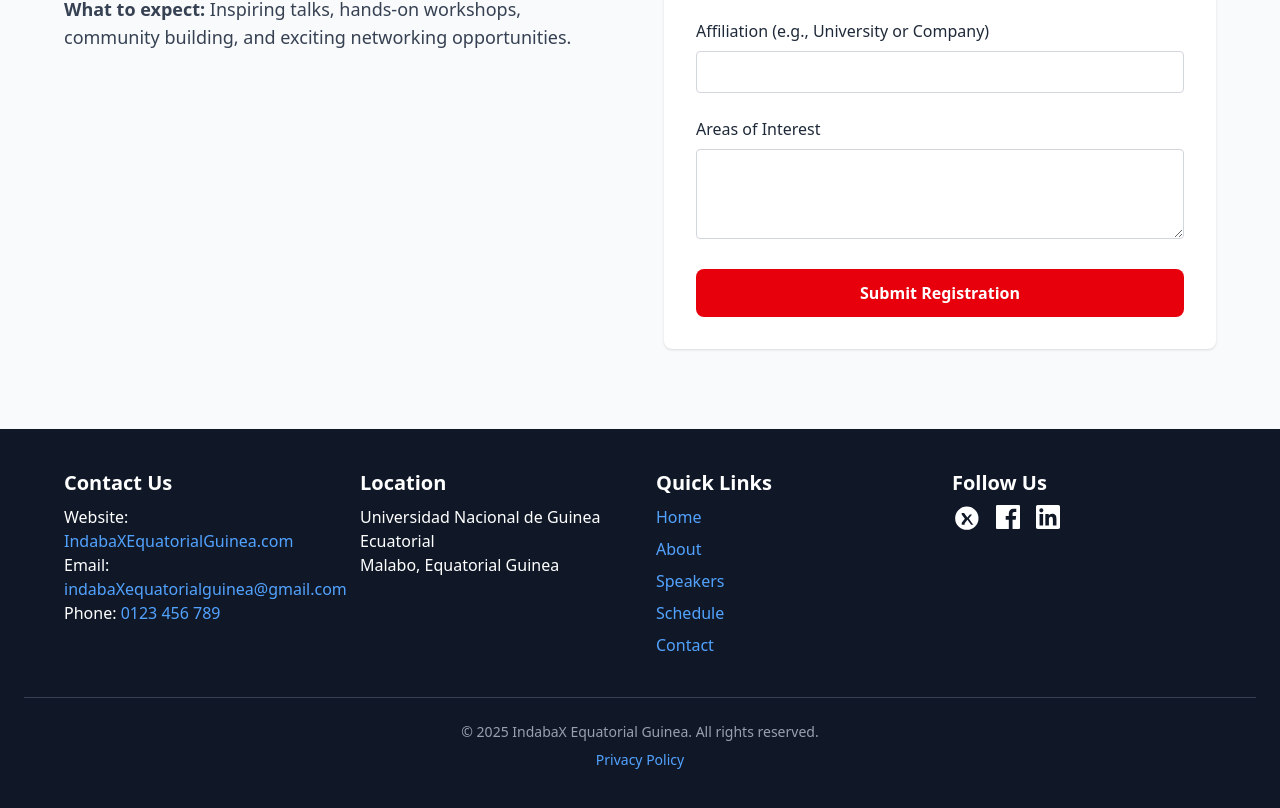
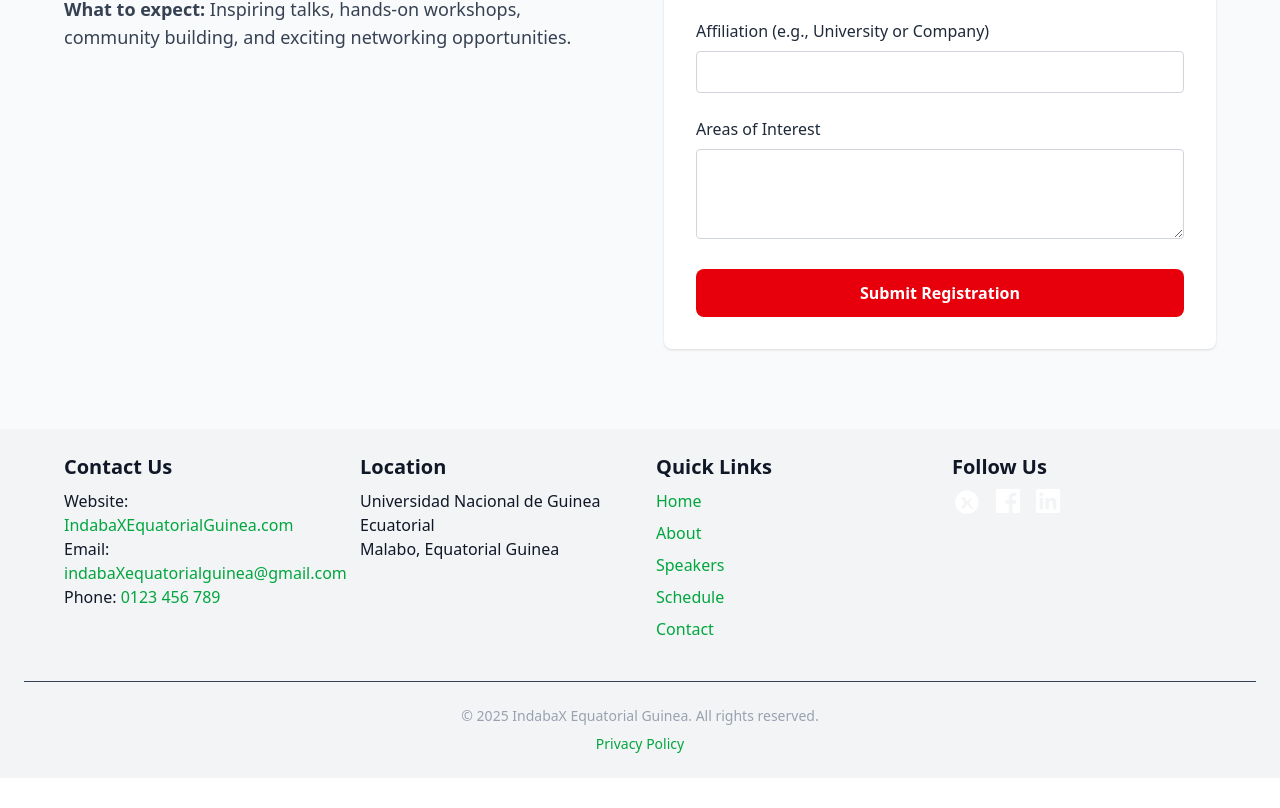
Before and after one commit to NeoPhetoane/IndabaX_Equatorial_Guinea, a React (Vite) app: page /registration in a window 1280 px wide. Shown: the part 697-1505 px from the top of the page. After the commit the page ends 1475 px from the top, so only its background shows below. Built offline with nearby package versions, Linux system fonts and the light colour scheme.

Commit message:
Footer colors changed.

```diff
--- a/src/components/Footer.jsx
+++ b/src/components/Footer.jsx
@@ -1,9 +1,9 @@
 import { Link } from "react-router-dom";
 
 export default function Footer() {
-  const linkClass = "text-blue-400 hover:underline";
+  const linkClass = "text-green-600 hover:underline";
   return (
-    <footer className="bg-gray-900 text-white py-10 px-6">
+    <footer className="bg-gray-100 text-gray-900 py-6 px-6">
       <div className="max-w-6xl mx-auto grid grid-cols-1 md:grid-cols-4 gap-8 text-center md:text-left">
         {/* Contact Info */}
         <div>
```
